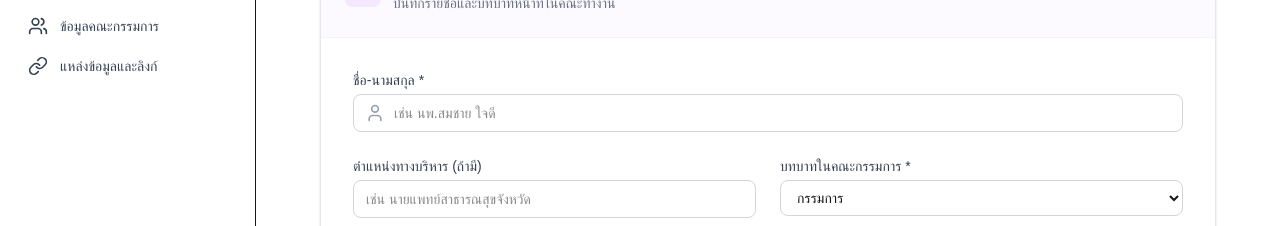
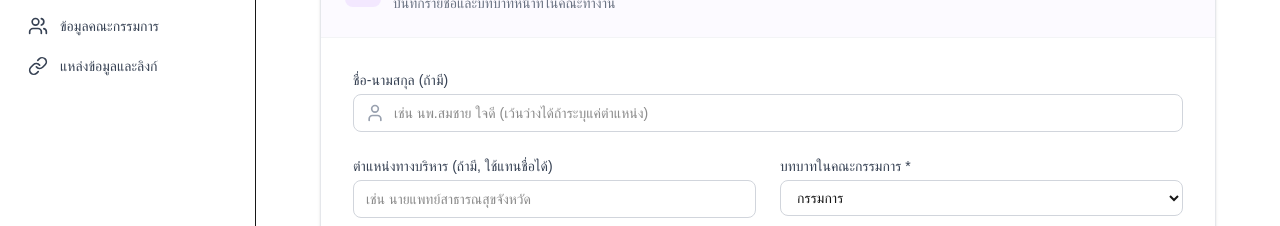
Before and after one commit to digitalhealthskomoph-arch/digitalhealthboard, a Next.js app: page /members/new in a window 1280 px wide. Shown: the part 192-418 px from the top of the page. Built offline with nearby package versions, Linux system fonts and the light colour scheme; no server answers; the database is empty.

Commit message:
feat: make member name optional and use position as fallback

```diff
--- a/src/app/members/new/page.tsx
+++ b/src/app/members/new/page.tsx
@@ -39,6 +39,12 @@ export default function NewMemberPage() {
     e.preventDefault();
     setLoading(true);
     setError(null);
+
+    if (!formData.name && !formData.position) {
+      setError('กรุณาระบุ ชื่อ-นามสกุล หรือ ตำแหน่ง อย่างใดอย่างหนึ่ง');
+      setLoading(false);
+      return;
+    }
 
     try {
       const { data, error: err } = await supabase
@@ -89,7 +95,7 @@ export default function NewMemberPage() {
           <form onSubmit={handleSubmit} className="space-y-6">
             <div className="grid grid-cols-1 md:grid-cols-2 gap-6">
               <div className="col-span-1 md:col-span-2">
-                <label className="block text-sm font-medium text-gray-700 mb-1">ชื่อ-นามสกุล *</label>
+                <label className="block text-sm font-medium text-gray-700 mb-1">ชื่อ-นามสกุล (ถ้ามี)</label>
                 <div className="relative">
                   <div className="absolute inset-y-0 left-0 pl-3 flex items-center pointer-events-none">
                     <User className="h-5 w-5 text-gray-400" />
@@ -97,17 +103,16 @@ export default function NewMemberPage() {
                   <input
                     type="text"
                     name="name"
-                    required
                     value={formData.name}
                     onChange={handleChange}
                     className="block w-full pl-10 pr-3 py-2 border border-gray-300 rounded-lg focus:ring-purple-500 focus:border-purple-500 sm:text-sm"
-                    placeholder="เช่น นพ.สมชาย ใจดี"
+                    placeholder="เช่น นพ.สมชาย ใจดี (เว้นว่างได้ถ้าระบุแค่ตำแหน่ง)"
                   />
                 </div>
               </div>
 
               <div>
-                <label className="block text-sm font-medium text-gray-700 mb-1">ตำแหน่งทางบริหาร (ถ้ามี)</label>
+                <label className="block text-sm font-medium text-gray-700 mb-1">ตำแหน่งทางบริหาร (ถ้ามี, ใช้แทนชื่อได้)</label>
                 <input
                   type="text"
                   name="position"
--- a/src/app/members/page.tsx
+++ b/src/app/members/page.tsx
@@ -68,6 +68,11 @@ export default function MembersPage() {
   const handleUpdateMember = async (e: React.FormEvent) => {
     e.preventDefault();
     if (!editingMember) return;
+
+    if (!editMemberData.name && !editMemberData.position) {
+      alert('กรุณาระบุ ชื่อ-นามสกุล หรือ ตำแหน่ง อย่างใดอย่างหนึ่ง');
+      return;
+    }
 
     try {
       const { error } = await supabase
@@ -238,11 +243,13 @@ export default function MembersPage() {
                       <li key={member.id} className="px-6 py-4 flex items-center justify-between hover:bg-gray-50 transition-colors">
                         <div className="flex items-center gap-4">
                           <div className="w-10 h-10 rounded-full bg-purple-100 flex items-center justify-center text-purple-700 font-bold shrink-0">
-                            {member.name.charAt(0)}
+                            {(member.name || member.position || '?').charAt(0)}
                           </div>
                           <div>
-                            <p className="text-sm font-bold text-gray-900">{member.name}</p>
-                            <p className="text-sm text-gray-500">{member.position}</p>
+                            <p className="text-sm font-bold text-gray-900">{member.name || member.position}</p>
+                            {member.name && member.position && (
+                              <p className="text-sm text-gray-500">{member.position}</p>
+                            )}
                           </div>
                         </div>
                         <div className="flex items-center gap-4">
@@ -290,11 +297,13 @@ export default function MembersPage() {
                     <li key={member.id} className="px-6 py-4 flex items-center justify-between hover:bg-gray-50 transition-colors">
                       <div className="flex items-center gap-4">
                         <div className="w-10 h-10 rounded-full bg-gray-100 flex items-center justify-center text-gray-600 font-bold shrink-0">
-                          {member.name.charAt(0)}
+                          {(member.name || member.position || '?').charAt(0)}
                         </div>
                         <div>
-                          <p className="text-sm font-bold text-gray-900">{member.name}</p>
-                          <p className="text-sm text-gray-500">{member.position}</p>
+                          <p className="text-sm font-bold text-gray-900">{member.name || member.position}</p>
+                          {member.name && member.position && (
+                            <p className="text-sm text-gray-500">{member.position}</p>
+                          )}
                         </div>
                       </div>
                       {user && (
@@ -472,10 +481,9 @@ export default function MembersPage() {
             <form onSubmit={handleUpdateMember}>
               <div className="p-6 space-y-4">
                 <div>
-                  <label className="block text-sm font-medium text-gray-700 mb-1">ชื่อ-นามสกุล *</label>
+                  <label className="block text-sm font-medium text-gray-700 mb-1">ชื่อ-นามสกุล (ถ้ามี)</label>
                   <input
                     type="text"
-                    required
                     value={editMemberData.name}
                     onChange={e => setEditMemberData({...editMemberData, name: e.target.value})}
                     className="w-full border-gray-300 rounded-lg shadow-sm focus:ring-purple-500 focus:border-purple-500 text-sm"
@@ -483,7 +491,7 @@ export default function MembersPage() {
                 </div>
 
                 <div>
-                  <label className="block text-sm font-medium text-gray-700 mb-1">ตำแหน่งทางบริหาร (ถ้ามี)</label>
+                  <label className="block text-sm font-medium text-gray-700 mb-1">ตำแหน่งทางบริหาร (ถ้ามี, ใช้แทนชื่อได้)</label>
                   <input
                     type="text"
                     value={editMemberData.position}
```
